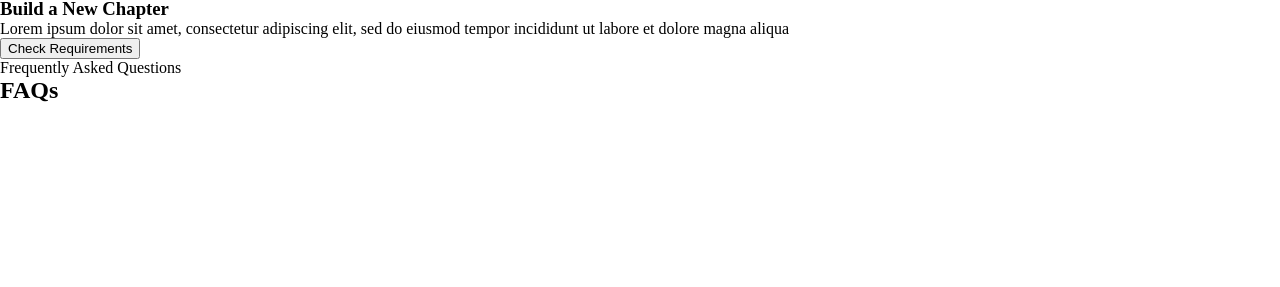
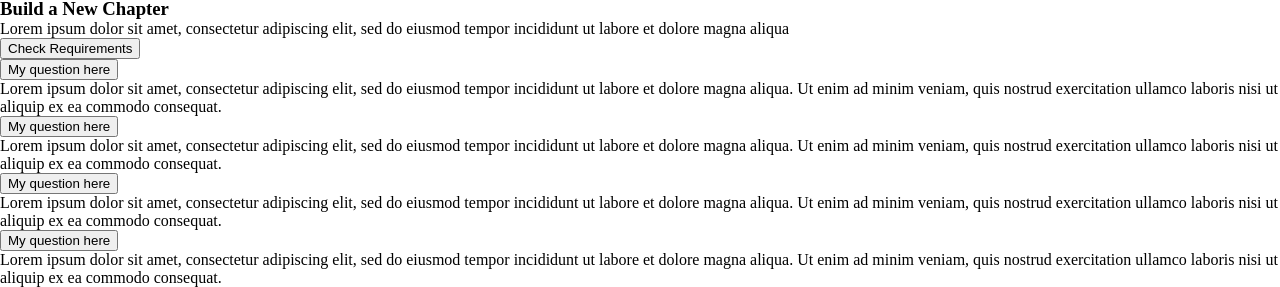
Before and after one commit to OQPH-Web-Projects/OQPH-Main-Website, a React (Create React App) app: page / in a window 1280 px wide. Shown: the part 989-1276 px from the top of the page. Before the commit the page ends 1093 px from the top, so only its background shows below. Built offline with nearby package versions, Linux system fonts and the light colour scheme.

Commit message:
feat: added FAQ data

```diff
--- /dev/null
+++ b/src/data/questionData.js
@@ -0,0 +1,19 @@
+// FAQs data to be displayed
+export const questionData = [
+    {
+        question: 'My question here',
+        answer:'Lorem ipsum dolor sit amet, consectetur adipiscing elit, sed do eiusmod tempor incididunt ut labore et dolore magna aliqua. Ut enim ad minim veniam, quis nostrud exercitation ullamco laboris nisi ut aliquip ex ea commodo consequat.'
+    },
+    {
+        question: 'My question here',
+        answer:'Lorem ipsum dolor sit amet, consectetur adipiscing elit, sed do eiusmod tempor incididunt ut labore et dolore magna aliqua. Ut enim ad minim veniam, quis nostrud exercitation ullamco laboris nisi ut aliquip ex ea commodo consequat.'
+    },
+    {
+        question: 'My question here',
+        answer:'Lorem ipsum dolor sit amet, consectetur adipiscing elit, sed do eiusmod tempor incididunt ut labore et dolore magna aliqua. Ut enim ad minim veniam, quis nostrud exercitation ullamco laboris nisi ut aliquip ex ea commodo consequat.'
+    },
+    {
+        question: 'My question here',
+        answer:'Lorem ipsum dolor sit amet, consectetur adipiscing elit, sed do eiusmod tempor incididunt ut labore et dolore magna aliqua. Ut enim ad minim veniam, quis nostrud exercitation ullamco laboris nisi ut aliquip ex ea commodo consequat.'
+    }
+];
--- a/src/pages/Home.js
+++ b/src/pages/Home.js
@@ -4,10 +4,12 @@
 import Button from '../components/Button';
 import Testimonial from '../components/Testimonial';
 import Partnership from '../components/Partnership';
+import Question from '../components/Question';
 
 // Data files to display
 import { testimonialData } from '../data/testimonialData';
 import { partnershipData } from '../data/partnershipData';
+import { questionData } from '../data/questionData';
 
 function Home() {
 	return (
@@ -136,10 +138,7 @@
 
 			{/* ==== FAQs ==== */}
 			<div>
-				<p>Frequently Asked Questions</p>
-				<h2>FAQs</h2>
-				<div>
-				</div>
+					<Question questions={questionData}/>
 			</div>
 
 		</div>
```
